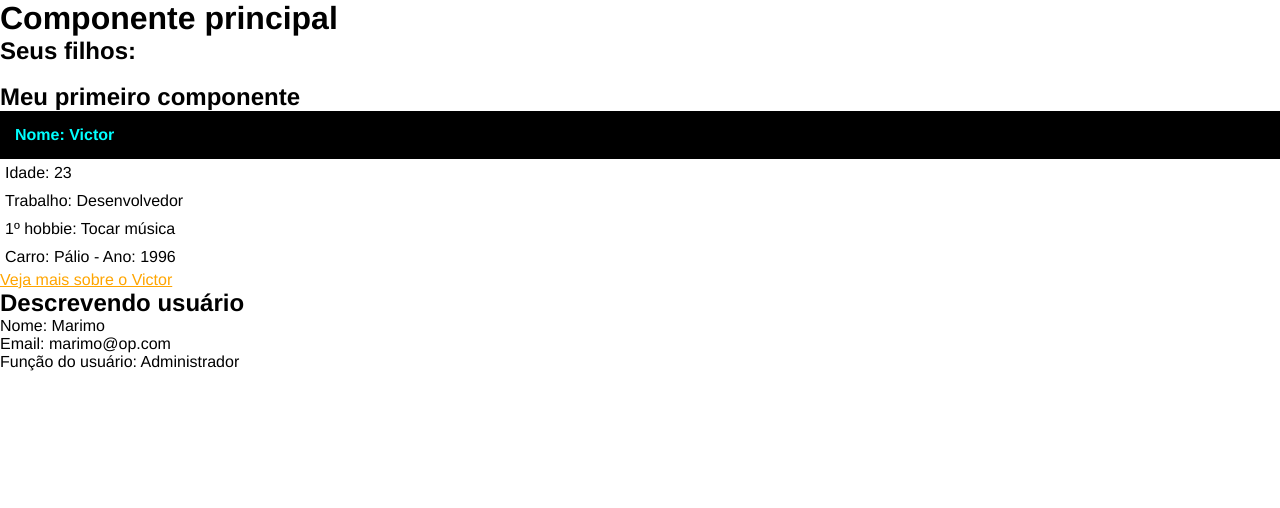
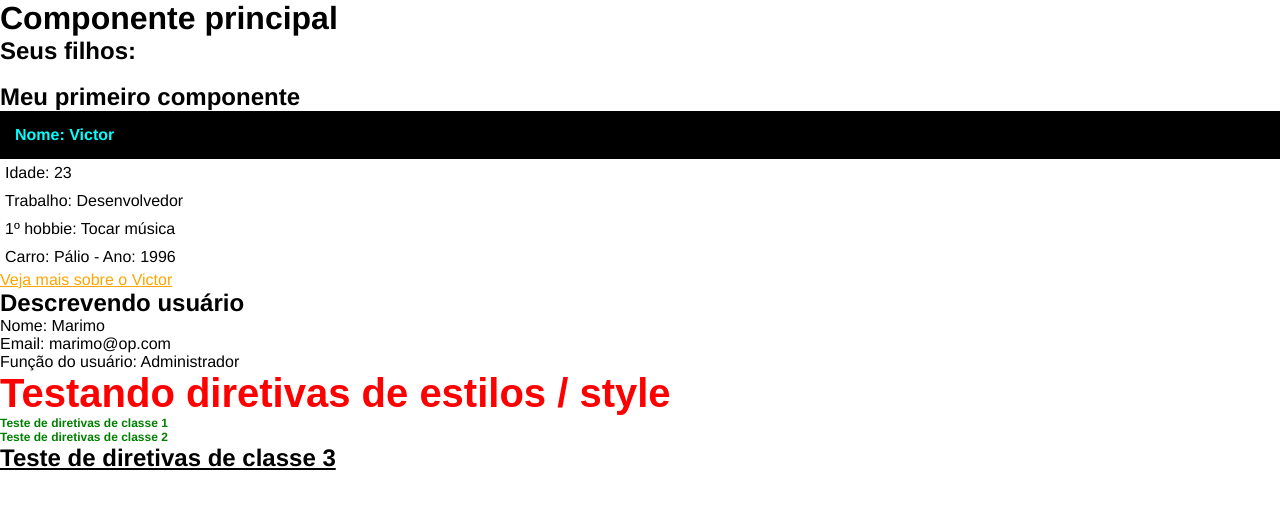
Before and after one commit to hvictorleite/curso-angular, an Angular app: page / in a window 1280 px wide. Shown: the top 508 px of the page. Built offline with nearby package versions, Linux system fonts and the light colour scheme.

Commit message:
Created directives component, added styles and classes with Angular directives

```diff
--- a/src/app/app.component.html
+++ b/src/app/app.component.html
@@ -4,3 +4,4 @@
 <br />
 <app-first-component></app-first-component>
 <app-parent-data [userData]="userData"></app-parent-data>
+<app-directives></app-directives>
--- a/src/app/app.module.ts
+++ b/src/app/app.module.ts
@@ -4,12 +4,14 @@
 import { AppComponent } from './app.component';
 import { FirstComponentComponent } from './components/first-component/first-component.component';
 import { ParentDataComponent } from './components/parent-data/parent-data.component';
+import { DirectivesComponent } from './components/directives/directives.component';
 
 @NgModule({
   declarations: [
     AppComponent,
     FirstComponentComponent,
-    ParentDataComponent
+    ParentDataComponent,
+    DirectivesComponent
   ],
   imports: [
     BrowserModule
--- /dev/null
+++ b/src/app/components/directives/directives.component.css
@@ -0,0 +1,11 @@
+.green-title {
+    color: green;
+}
+
+.small-title {
+   font-size: 12px;
+}
+
+.underline-title {
+    text-decoration: underline;
+}
--- /dev/null
+++ b/src/app/components/directives/directives.component.html
@@ -0,0 +1,6 @@
+<h2 [ngStyle]="{'font-size': size+'px', 'font-family': font, 'color': color}">
+    Testando diretivas de estilos / style
+</h2>
+<h2 [ngClass]="classes">Teste de diretivas de classe 1</h2>
+<h2 [ngClass]="classes">Teste de diretivas de classe 2</h2>
+<h2 [ngClass]="underline">Teste de diretivas de classe 3</h2>
--- /dev/null
+++ b/src/app/components/directives/directives.component.ts
@@ -0,0 +1,16 @@
+import { Component } from '@angular/core';
+
+@Component({
+  selector: 'app-directives',
+  templateUrl: './directives.component.html',
+  styleUrls: ['./directives.component.css']
+})
+export class DirectivesComponent {
+  size = 40;
+  font = 'Arial';
+  color = 'red';
+
+  classes = ['green-title', 'small-title'];
+
+  underline = 'underline-title';
+}
```
Also changed, not shown: 1 other file (tests, documents, lock files or other folders).
